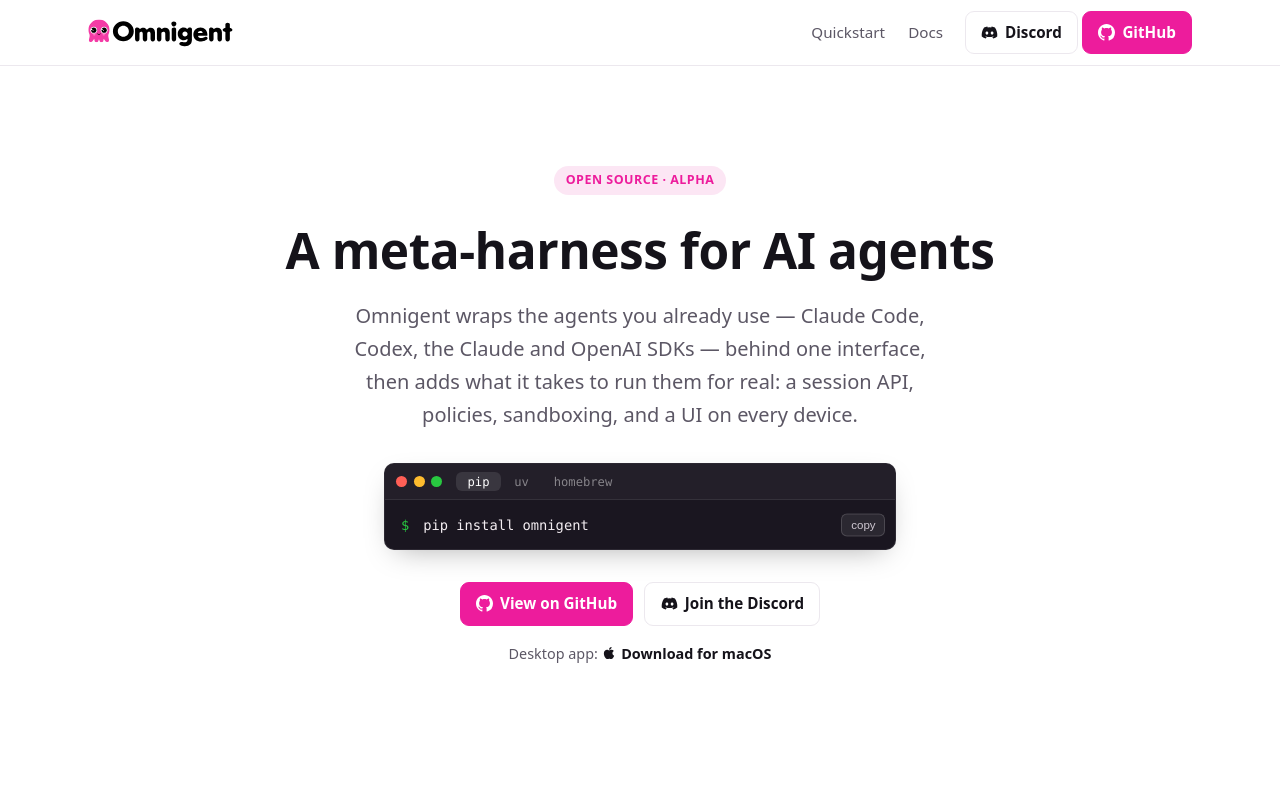
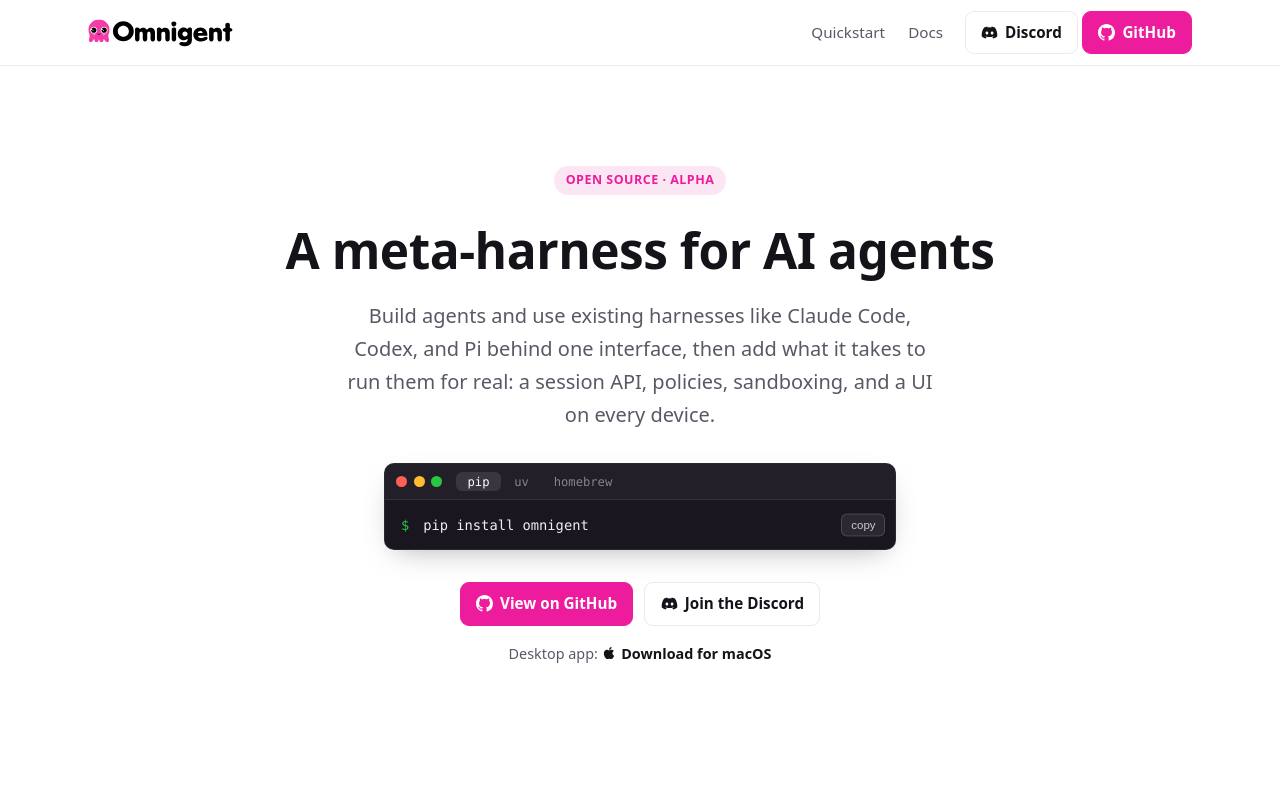
Before and after one commit to omnigent-ai/omnigent-site, a Next.js app: page / in a window 1280 px wide. Shown: the top 800 px of the page. Built offline with nearby package versions, Linux system fonts and the light colour scheme.

Commit message:
hero: reword lede (build agents + use existing harnesses)
Co-authored-by: Isaac

```diff
--- a/app/page.js
+++ b/app/page.js
@@ -16,10 +16,9 @@ export default function Home() {
           <span className="tag">Open source · Alpha</span>
           <h1>A meta-harness for AI agents</h1>
           <p className="lede">
-            Omnigent wraps the agents you already use — Claude Code, Codex, the
-            Claude and OpenAI SDKs — behind one interface, then adds what it
-            takes to run them for real: a session API, policies, sandboxing, and
-            a UI on every device.
+            Build agents and use existing harnesses like Claude Code, Codex, and
+            Pi behind one interface, then add what it takes to run them for real:
+            a session API, policies, sandboxing, and a UI on every device.
           </p>
           <InstallTabs />
           <div className="hero-cta">
```
